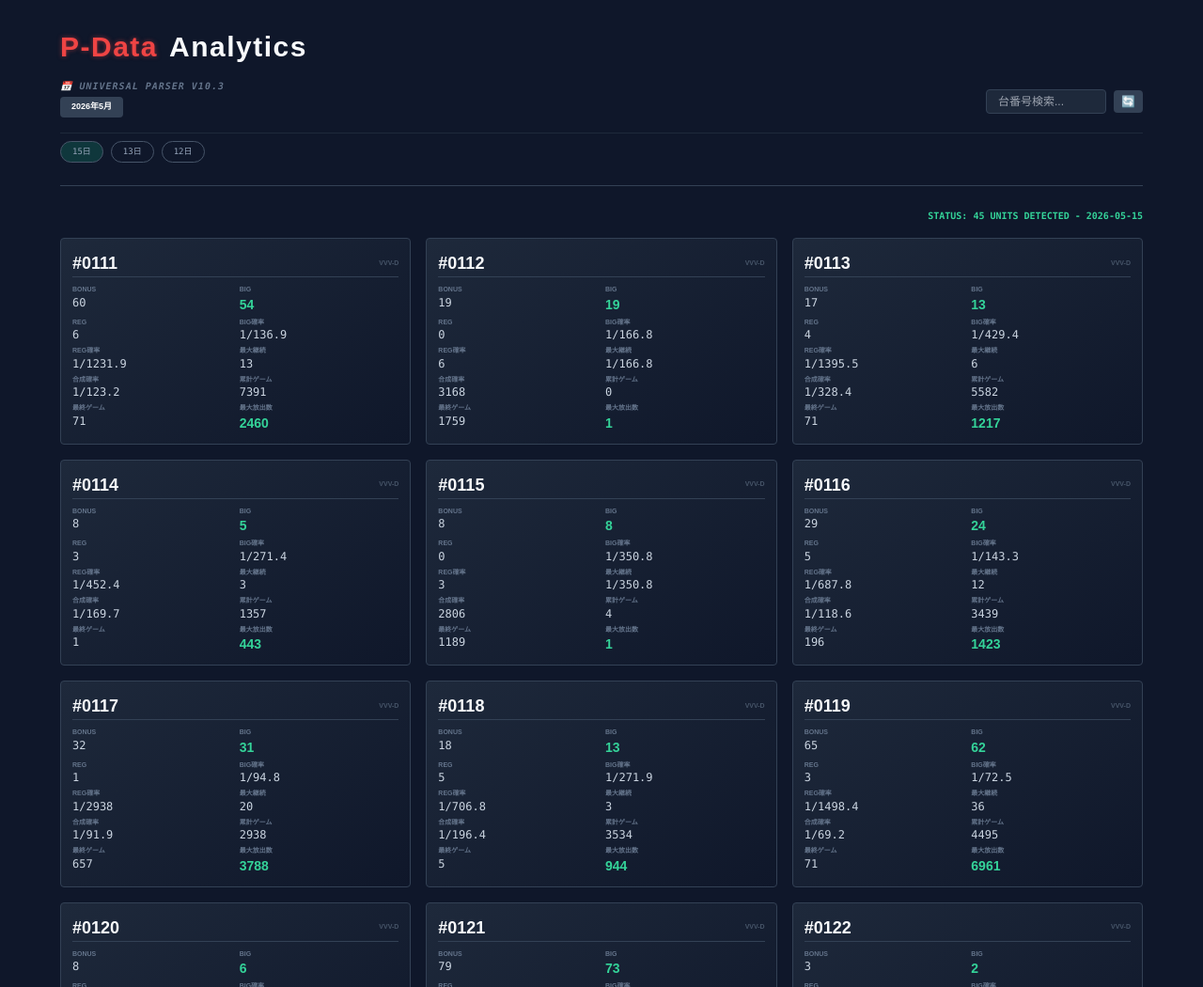
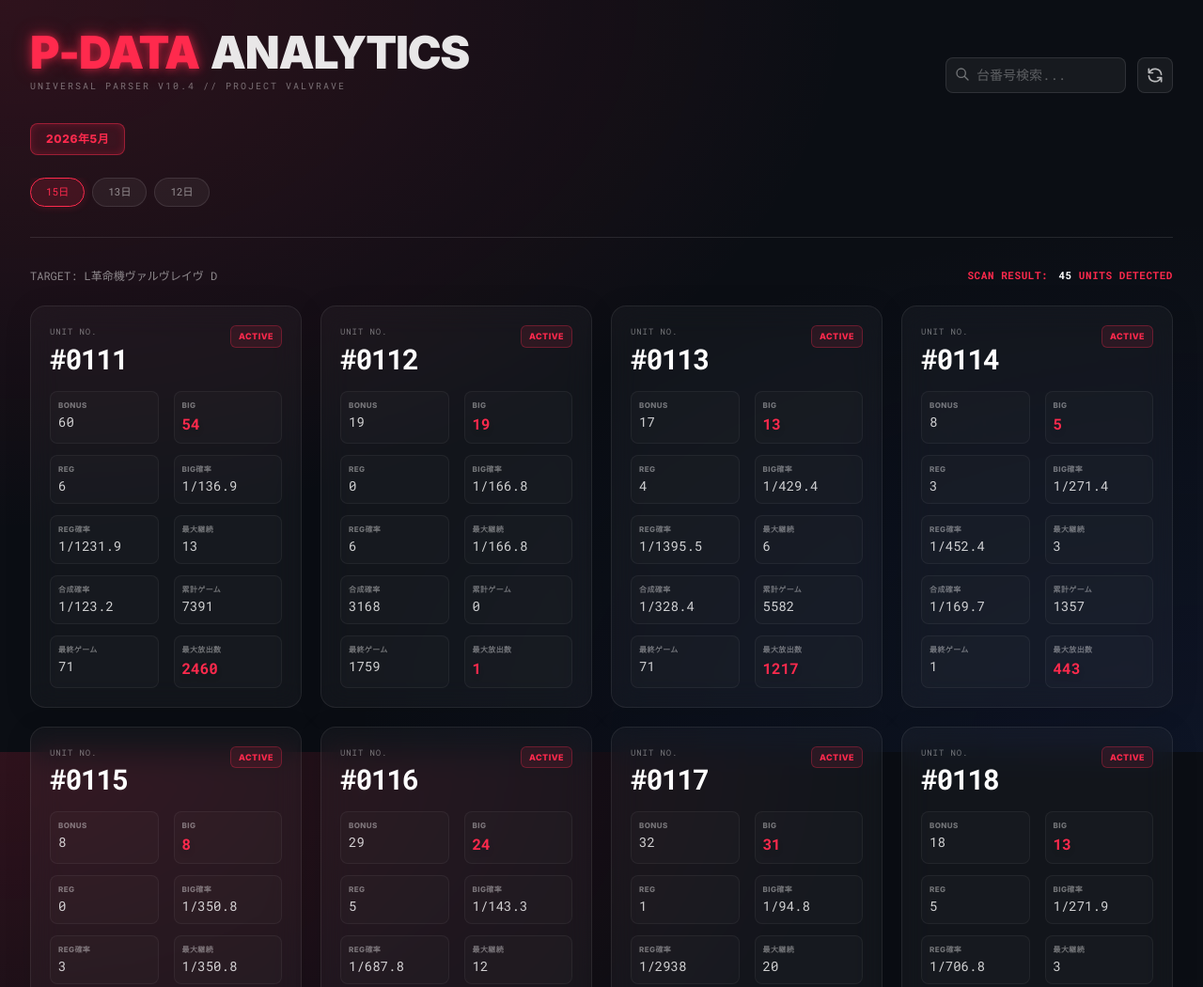
Before and after one commit to kazuma20002106-gif/P-Data-Automation, a plain HTML site: page index.html in a window 1280 px wide. Shown: the top 1050 px of the page at 94% size. Drawn offline with nearby package versions, Linux system fonts and the light colour scheme.

Commit message:
Enhance dashboard aesthetics to premium glassmorphism design

```diff
--- a/index.html
+++ b/index.html
@@ -6,27 +6,73 @@
     <meta name="viewport" content="width=device-width, initial-scale=1.0">
     <title>P-Data Analytics | L革命機ヴァルヴレイヴ D</title>
     <script src="https://cdn.tailwindcss.com"></script>
+    <link href="https://fonts.googleapis.com/css2?family=Inter:wght@400;600;800;900&family=Roboto+Mono:wght@400;700&display=swap" rel="stylesheet">
+    <script>
+        tailwind.config = {
+            theme: {
+                extend: {
+                    fontFamily: {
+                        sans: ['Inter', 'sans-serif'],
+                        mono: ['Roboto Mono', 'monospace'],
+                    },
+                    colors: {
+                        brand: {
+                            red: '#ff2a4d',
+                            glow: 'rgba(255, 42, 77, 0.5)',
+                            dark: '#0B0E14',
+                            card: 'rgba(20, 24, 34, 0.7)',
+                        }
+                    },
+                    animation: {
+                        'pulse-slow': 'pulse 3s cubic-bezier(0.4, 0, 0.6, 1) infinite',
+                    }
+                }
+            }
+        }
+    </script>
     <style>
         body {
-            background-color: #0f172a;
+            background-color: #0B0E14;
+            background-image:
+                radial-gradient(at 0% 0%, rgba(255, 42, 77, 0.15) 0px, transparent 50%),
+                radial-gradient(at 100% 100%, rgba(30, 58, 138, 0.15) 0px, transparent 50%);
+            background-attachment: fixed;
             color: #f8fafc;
-            font-family: sans-serif;
         }
 
-        .cyber-card {
-            background: linear-gradient(145deg, #1e293b, #0f172a);
-            border: 1px solid #334155;
+        .glass-card {
+            background: rgba(255, 255, 255, 0.03);
+            backdrop-filter: blur(16px);
+            -webkit-backdrop-filter: blur(16px);
+            border: 1px solid rgba(255, 255, 255, 0.08);
+            box-shadow: 0 4px 30px rgba(0, 0, 0, 0.1);
+            transition: all 0.3s cubic-bezier(0.25, 0.8, 0.25, 1);
+        }
+
+        .glass-card:hover {
+            transform: translateY(-5px);
+            border-color: rgba(255, 42, 77, 0.3);
+            box-shadow: 0 10px 40px rgba(255, 42, 77, 0.15);
+            background: rgba(255, 255, 255, 0.05);
         }
 
         .neon-text-red {
-            color: #ef4444;
-            text-shadow: 0 0 5px rgba(239, 68, 68, 0.5);
+            color: #ff2a4d;
+            text-shadow: 0 0 10px rgba(255, 42, 77, 0.6), 0 0 20px rgba(255, 42, 77, 0.4);
         }
 
         .search-input {
-            background: #1e293b;
-            border: 1px solid #334155;
+            background: rgba(255, 255, 255, 0.05);
+            border: 1px solid rgba(255, 255, 255, 0.1);
             color: white;
+            transition: all 0.2s;
+        }
+
+        .search-input:focus {
+            outline: none;
+            border-color: #ff2a4d;
+            background: rgba(255, 255, 255, 0.1);
+            box-shadow: 0 0 15px rgba(255, 42, 77, 0.2);
         }
 
         .scrollbar-thin::-webkit-scrollbar {
@@ -34,41 +80,86 @@
         }
 
         .scrollbar-thin::-webkit-scrollbar-thumb {
-            background: #475569;
+            background: rgba(255, 255, 255, 0.2);
             border-radius: 4px;
+        }
+
+        .scrollbar-thin::-webkit-scrollbar-thumb:hover {
+            background: rgba(255, 42, 77, 0.5);
+        }
+
+        .tab-btn {
+            background: rgba(255,255,255,0.05);
+            border: 1px solid transparent;
+            transition: all 0.3s ease;
+        }
+
+        .tab-btn.active {
+            background: rgba(255, 42, 77, 0.1);
+            border-color: rgba(255, 42, 77, 0.5);
+            color: #ff2a4d;
+            box-shadow: inset 0 0 10px rgba(255, 42, 77, 0.2);
+        }
+
+        .pill-btn {
+            transition: all 0.3s ease;
+        }
+
+        .pill-btn.active {
+            background: rgba(255, 42, 77, 0.15);
+            border-color: #ff2a4d;
+            color: #ff2a4d;
+            box-shadow: 0 0 10px rgba(255, 42, 77, 0.2);
         }
     </style>
 </head>
 
-<body class="min-h-screen p-4 md:p-8">
-    <div class="max-w-6xl mx-auto">
-        <header class="mb-6 border-b border-slate-700 pb-4">
-            <h1 class="text-3xl font-bold tracking-wider flex items-center gap-3">
-                <span class="neon-text-red">P-Data</span> Analytics
-            </h1>
-            <div class="mt-4 flex flex-wrap items-center justify-between gap-4">
-                <div class="flex flex-col gap-1">
-                    <span class="text-[10px] text-slate-500 font-bold tracking-widest uppercase italic font-mono">📅
-                        Universal Parser v10.3</span>
-                    <div id="month-tabs" class="flex gap-2 overflow-x-auto pb-2 scrollbar-thin"></div>
+<body class="min-h-screen p-4 md:p-8 font-sans antialiased">
+    <div class="max-w-7xl mx-auto">
+        <header class="mb-8 border-b border-white/10 pb-6">
+            <div class="flex flex-col md:flex-row md:items-end justify-between gap-4">
+                <div>
+                    <h1 class="text-4xl md:text-5xl font-black tracking-tight flex items-center gap-3">
+                        <span class="neon-text-red">P-DATA</span>
+                        <span class="text-white/90">ANALYTICS</span>
+                    </h1>
+                    <p class="text-[10px] text-white/40 mt-1 font-mono tracking-[0.2em] uppercase">Universal Parser v10.4 // Project Valvrave</p>
                 </div>
-                <div class="flex items-center gap-2 ml-auto">
-                    <input type="text" id="search-box" placeholder="台番号検索..."
-                        class="search-input px-3 py-1 rounded text-xs w-32" oninput="filterCards()">
-                    <button onclick="loadCSV()" class="bg-slate-700 p-1 px-2 rounded text-xs text-slate-300">🔄</button>
+
+                <div class="flex items-center gap-3">
+                    <div class="relative">
+                        <input type="text" id="search-box" placeholder="台番号検索..."
+                            class="search-input pl-8 pr-4 py-2 rounded-lg text-sm w-48 font-mono placeholder:text-white/30" oninput="filterCards()">
+                        <svg class="w-4 h-4 absolute left-2.5 top-2.5 text-white/40" fill="none" stroke="currentColor" viewBox="0 0 24 24" xmlns="http://www.w3.org/2000/svg"><path stroke-linecap="round" stroke-linejoin="round" stroke-width="2" d="M21 21l-6-6m2-5a7 7 0 11-14 0 7 7 0 0114 0z"></path></svg>
+                    </div>
+                    <button onclick="loadCSV()" class="bg-white/5 hover:bg-white/10 border border-white/10 p-2 rounded-lg text-white/70 transition-all hover:text-white">
+                        <svg class="w-5 h-5" fill="none" stroke="currentColor" viewBox="0 0 24 24" xmlns="http://www.w3.org/2000/svg"><path stroke-linecap="round" stroke-linejoin="round" stroke-width="2" d="M4 4v5h.582m15.356 2A8.001 8.001 0 004.582 9m0 0H9m11 11v-5h-.581m0 0a8.003 8.003 0 01-15.357-2m15.357 2H15"></path></svg>
+                    </button>
                 </div>
             </div>
-            <div id="date-pills"
-                class="flex gap-2 overflow-x-auto mt-2 py-2 hidden scrollbar-thin border-t border-slate-800"></div>
+
+            <div class="mt-8 flex flex-col gap-4">
+                <div id="month-tabs" class="flex gap-2 overflow-x-auto pb-2 scrollbar-thin"></div>
+                <div id="date-pills" class="flex gap-2 overflow-x-auto pb-2 hidden scrollbar-thin"></div>
+            </div>
         </header>
 
-        <div id="loading" class="text-center py-12">
-            <div class="animate-spin rounded-full h-8 w-8 border-b-2 border-emerald-500 mx-auto"></div>
+        <div id="loading" class="text-center py-20">
+            <div class="relative w-16 h-16 mx-auto">
+                <div class="absolute inset-0 border-4 border-brand-red/20 rounded-full"></div>
+                <div class="absolute inset-0 border-4 border-brand-red rounded-full border-t-transparent animate-spin"></div>
+            </div>
+            <p class="mt-4 text-brand-red font-mono text-sm tracking-widest animate-pulse">CONNECTING TO DATABASE...</p>
         </div>
-        <div id="error-message"
-            class="hidden p-4 rounded bg-red-900/50 border border-red-500 text-xs mb-6 text-center text-white"></div>
-        <div id="data-count" class="mb-4 text-right text-[10px] text-emerald-400 font-mono font-bold uppercase"></div>
-        <div id="data-container" class="grid grid-cols-1 md:grid-cols-2 lg:grid-cols-3 gap-4"></div>
+
+        <div id="error-message" class="hidden p-6 rounded-xl bg-red-500/10 border border-red-500/50 text-sm mb-8 text-center text-red-200 backdrop-blur-md"></div>
+
+        <div class="flex justify-between items-center mb-6">
+            <div class="text-white/50 text-xs font-mono" id="model-info">TARGET: L革命機ヴァルヴレイヴ D</div>
+            <div id="data-count" class="text-[11px] text-brand-red font-mono font-bold uppercase tracking-wider"></div>
+        </div>
+
+        <div id="data-container" class="grid grid-cols-1 sm:grid-cols-2 lg:grid-cols-3 xl:grid-cols-4 gap-5"></div>
     </div>
 
     <script>
@@ -80,7 +171,6 @@
 
         async function loadCSV() {
             try {
-                // キャッシュ回避
                 const res = await fetch(CSV_PATH + '?nocache=' + Date.now());
                 if (!res.ok) throw new Error("CSVファイルへの接続に失敗しました");
                 let text = await res.text();
@@ -99,7 +189,7 @@
                     const row = globalData[i];
                     if (row[0]) {
                         const fullDateStr = row[0].replace(/\//g, '-');
-                        const dayStr = fullDateStr.split(' ')[0]; // YYYY-MM-DD
+                        const dayStr = fullDateStr.split(' ')[0];
 
                         daySet.add(dayStr);
 
@@ -128,7 +218,7 @@
             } catch (e) {
                 document.getElementById('loading').classList.add('hidden');
                 const err = document.getElementById('error-message');
-                err.innerHTML = `<b>解析エラー:</b> ${e.message}<br><span class='text-[10px]'>※データ取得が完了し、GitHubへPushされるまで数分かかります。</span>`;
+                err.innerHTML = `<b class="text-red-400">解析エラー:</b> ${e.message}<br><span class='text-[10px] text-red-300/70 mt-2 block'>※データ取得が完了し、GitHubへPushされるまで数分かかります。</span>`;
                 err.classList.remove('hidden');
             }
         }
@@ -138,7 +228,7 @@
             tabs.innerHTML = '';
             Object.keys(grouped).forEach((month, idx) => {
                 const btn = document.createElement('button');
-                btn.className = "px-3 py-1 bg-slate-700 hover:bg-slate-600 rounded text-[9px] font-bold whitespace-nowrap transition-colors uppercase";
+                btn.className = "tab-btn px-4 py-2 rounded-lg text-xs font-bold whitespace-nowrap text-white/70 tracking-wider";
                 btn.textContent = month;
                 btn.onclick = () => showDates(month, grouped[month], btn);
                 tabs.appendChild(btn);
@@ -147,18 +237,18 @@
         }
 
         function showDates(month, dates, btn) {
-            Array.from(btn.parentNode.children).forEach(b => b.classList.remove('bg-emerald-600', 'text-white'));
-            btn.classList.add('bg-emerald-600', 'text-white');
+            Array.from(btn.parentNode.children).forEach(b => b.classList.remove('active'));
+            btn.classList.add('active');
             const pills = document.getElementById('date-pills');
             pills.innerHTML = ''; pills.classList.remove('hidden');
             dates.forEach((dayStr, idx) => {
                 const p = document.createElement('button');
-                p.className = "px-3 py-1 border border-slate-600 rounded-full text-[9px] font-mono whitespace-nowrap hover:border-emerald-500 text-slate-400";
+                p.className = "pill-btn px-4 py-1.5 border border-white/10 bg-white/5 rounded-full text-[11px] font-mono whitespace-nowrap text-white/50 hover:border-brand-red/50 hover:text-white/90";
                 const parts = dayStr.split('-');
                 p.textContent = parts.length >= 3 ? parts[2] + '日' : dayStr;
                 p.onclick = () => {
-                    Array.from(pills.children).forEach(c => c.classList.remove('bg-emerald-500/20', 'border-emerald-500', 'text-emerald-400'));
-                    p.classList.add('bg-emerald-500/20', 'border-emerald-500', 'text-emerald-400');
+                    Array.from(pills.children).forEach(c => c.classList.remove('active'));
+                    p.classList.add('active');
                     display(dayStr);
                 };
                 pills.appendChild(p);
@@ -181,8 +271,6 @@
                 const time = parts.length > 1 ? parts[1] : '';
 
                 if (time && time > maxTime) maxTime = time;
-
-                // 同じ日の同じ台番号なら、後から読み取ったデータ（CSVの下の方）で上書きする
                 latestRecords.set(dai_no, row);
             });
 
@@ -191,23 +279,31 @@
 
             displayRows.forEach(row => {
                 const card = document.createElement('div');
-                card.className = "cyber-card p-3 rounded cyber-card-wrapper";
+                card.className = "glass-card p-5 rounded-2xl cyber-card-wrapper flex flex-col";
                 card.setAttribute('data-daino', row[1] || '???');
 
-                let bodyHtml = `<div class="flex justify-between items-center mb-2 border-b border-slate-700">
-                                    <h2 class="text-lg font-black">#${row[1] || '???'}</h2>
-                                    <span class="text-[7px] text-slate-600 font-bold uppercase">VVV-D</span>
-                                </div>
-                                <div class="grid grid-cols-2 gap-x-2 gap-y-1">`;
+                let bodyHtml = `
+                    <div class="flex justify-between items-start mb-4">
+                        <div class="flex flex-col">
+                            <span class="text-[9px] text-white/40 font-mono tracking-widest mb-1">UNIT NO.</span>
+                            <h2 class="text-3xl font-black font-mono tracking-tighter text-white">#${row[1] || '???'}</h2>
+                        </div>
+                        <div class="bg-brand-red/10 border border-brand-red/30 text-brand-red text-[9px] font-bold px-2 py-1 rounded-md uppercase tracking-wider">
+                            ACTIVE
+                        </div>
+                    </div>
+                    <div class="grid grid-cols-2 gap-x-4 gap-y-3 mt-auto">`;
 
                 const labels = ["BONUS", "BIG", "REG", "BIG確率", "REG確率", "最大継続", "合成確率", "累計ゲーム", "最終ゲーム", "最大放出数"];
                 labels.forEach((label, j) => {
                     const val = row[j + 2] || '-';
                     const isMain = label === 'BIG' || label === '最大放出数';
-                    bodyHtml += `<div class="flex flex-col">
-                                    <div class="text-[7px] text-slate-500 uppercase font-bold">${label}</div>
-                                    <div class="${isMain ? 'text-sm text-emerald-400 font-black' : 'text-xs text-slate-300 font-mono'}">${val}</div>
-                                 </div>`;
+                    const valColor = isMain ? 'text-brand-red font-black text-base drop-shadow-md' : 'text-white/80 font-medium text-sm';
+                    bodyHtml += `
+                        <div class="flex flex-col bg-white/[0.02] p-2 rounded-lg border border-white/5">
+                            <div class="text-[8px] text-white/40 uppercase font-bold tracking-wider mb-0.5">${label}</div>
+                            <div class="font-mono ${valColor}">${val}</div>
+                        </div>`;
                 });
 
                 bodyHtml += `</div>`;
@@ -216,17 +312,16 @@
                 count++;
             });
 
-            const timeDisplay = maxTime ? ` (最終更新: ${maxTime})` : '';
-            document.getElementById('data-count').textContent = `STATUS: ${count} UNITS DETECTED - ${dayStr}${timeDisplay}`;
+            const timeDisplay = maxTime ? `<span class="ml-2 text-white/40 font-normal">UPDATED: ${maxTime}</span>` : '';
+            document.getElementById('data-count').innerHTML = `SCAN RESULT: <span class="text-white ml-1">${count}</span> UNITS DETECTED ${timeDisplay}`;
         }
 
         function filterCards() {
             const q = document.getElementById('search-box').value;
             document.querySelectorAll('.cyber-card-wrapper').forEach(c => {
-                c.style.display = c.getAttribute('data-daino').includes(q) ? 'block' : 'none';
+                c.style.display = c.getAttribute('data-daino').includes(q) ? 'flex' : 'none';
             });
         }
     </script>
 </body>
-
 </html>
```
